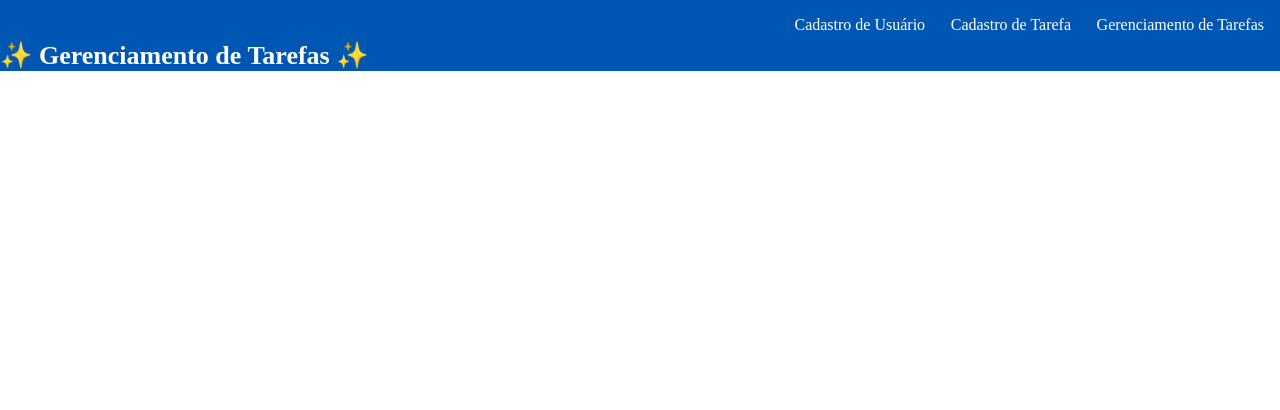
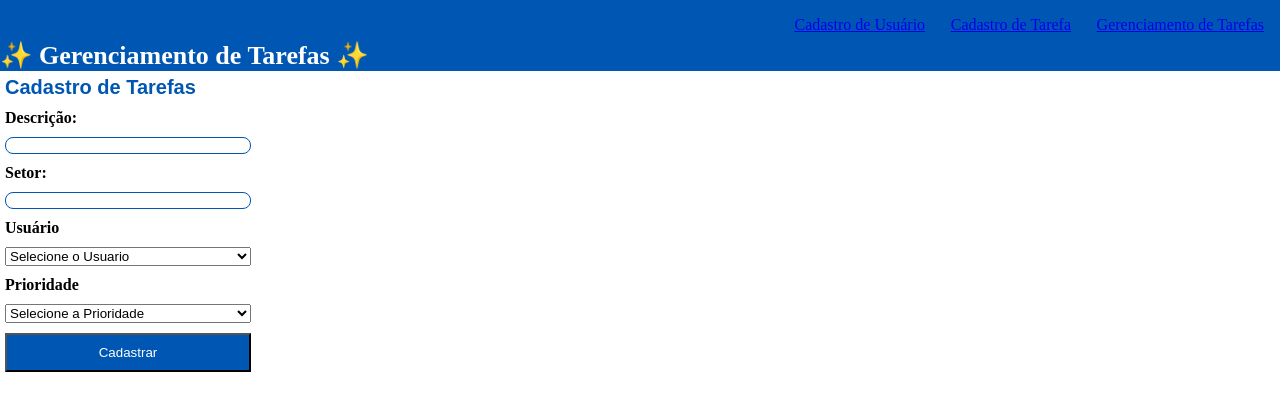
Before and after one commit to gabriela70707/Kanbam-Estilizado-Com-SCSS, a React (Vite) app: page /cadTarefa in a window 1280 px wide. Shown: the top 410 px of the page. Built offline with nearby package versions, Linux system fonts and the light colour scheme.

Commit message:
Adicionando novos componentes e implementando as rotas

```diff
--- a/package.json
+++ b/package.json
@@ -12,6 +12,7 @@
   "dependencies": {
     "react": "^19.1.1",
     "react-dom": "^19.1.1",
+    "react-router-dom": "^7.8.2",
     "sass": "^1.90.0"
   },
   "devDependencies": {
--- a/src/App.jsx
+++ b/src/App.jsx
@@ -1,13 +1,14 @@
-import { BarraNavegacao } from './componentes/BarraNavegacao';
-import { Cabecalho } from './componentes/Cabecalho';
+import { Rotas } from './Rotas/Rotas';
+import { BrowserRouter } from 'react-router-dom';
 import './Style/main.scss'
 
 function App() {
 
   return (
     <>
-      <BarraNavegacao/>
-      <Cabecalho/>
+      <BrowserRouter>
+        <Rotas />
+      </BrowserRouter>
     </>
   );
 }
--- /dev/null
+++ b/src/Rotas/Rotas.jsx
@@ -0,0 +1,18 @@
+import { Routes, Route } from "react-router-dom"
+import { Inicial } from "../paginas/Inicial"
+import { Quadro } from "../componentes/Quadro"
+import { CadTarefa } from "../paginas/CadTarefa"
+import { CadUsuario } from "../paginas/CadUsuario"
+
+export function Rotas(){
+    return(
+        <Routes>
+            <Route path="/" element = {<Inicial/>}>
+                {/* Preenchendo o outlet do inicial */}
+                <Route index element = {<Quadro />}/>
+                <Route path="cadTarefa" element = {<CadTarefa />}/>
+                <Route path="cadUsuario" element = {<CadUsuario/>}/>
+            </Route>
+        </Routes>
+    )
+}
--- /dev/null
+++ b/src/Style/cadastro.scss
@@ -0,0 +1,34 @@
+@use './variaveis.scss' as *;
+
+.formulario{
+    background-color: $backgound;
+    width: 20vw;
+    height: auto;
+    padding: 5px;
+    display: flex;
+    flex-direction: column;
+    gap: 10px;
+
+    .titulo{
+        color: $cor-destaque;
+        font-size: 20px;
+        font-family: Arial, Helvetica, sans-serif;
+    }
+
+    label{
+        font-weight: bold;
+    }
+
+    input{
+        font-weight: bold;
+        border: 1px solid $cor-destaque;
+        border-radius: 8px;
+    }
+
+    button{
+        padding: 10px;
+        background-color: $cor-destaque;
+        color: $font-color-white;
+        cursor: pointer;
+    }
+}
--- a/src/Style/main.scss
+++ b/src/Style/main.scss
@@ -1,4 +1,5 @@
 //Centralizador de CSS
 @use './cabecalho.scss';
 @use './variaveis.scss';
-@use './barraNavegacao.scss'
+@use './barraNavegacao.scss';
+@use './cadastro.scss';
--- a/src/Style/variaveis.scss
+++ b/src/Style/variaveis.scss
@@ -1,6 +1,7 @@
 $backgound: white;
 $cor-destaque: #0056b3;
 $font-color: black;
+$font-color-white: rgb(255, 255, 255);
 $font-size: 16px;
 $link-color: white;
 
--- a/src/componentes/BarraNavegacao.jsx
+++ b/src/componentes/BarraNavegacao.jsx
@@ -1,10 +1,12 @@
+import { Link } from "react-router-dom";
+
 export function BarraNavegacao(){
     return(
         <nav className="barra">
             <ul>
-                <li>Cadastro de Usuário</li>
-                <li>Cadastro de Tarefa</li>
-                <li>Gerenciamento de Tarefas</li>
+                <li><Link to= 'CadUsuario'>Cadastro de Usuário</Link></li>
+                <li><Link to='CadTarefa'>Cadastro de Tarefa</Link></li>
+                <li><Link to="/"> Gerenciamento de Tarefas</Link></li>
             </ul>
         </nav>
     );
--- a/src/componentes/Coluna.jsx
+++ b/src/componentes/Coluna.jsx
@@ -2,7 +2,7 @@ export function Coluna(){
     return(
         <section>
             <h2>Nome da Coluna</h2>
-            <p>Futuramente as Tarefas</p>
+            <p>Tarefas</p>
         </section>
     );
 }
--- a/src/componentes/Quadro.jsx
+++ b/src/componentes/Quadro.jsx
@@ -2,7 +2,7 @@ export function Quadro(){
 
     return (
       <main>
-        <h1>✨ Gerenciamento de Tarefas ✨</h1>
+        <h1>✨Tarefas ✨</h1>
       </main>
     );
 }
--- /dev/null
+++ b/src/paginas/CadTarefa.jsx
@@ -0,0 +1,30 @@
+export function CadTarefa(){
+    return(
+        <form className="formulario">
+            <h1 className="titulo">Cadastro de Tarefas</h1>
+            <label>Descrição:</label>
+            <input type="text" alt="Campo de descrição" required/>
+            <label>Setor:</label>
+            <input type="text" alt="Campo de setor" required/>
+
+            <label>Usuário</label>
+            <select>
+                <option>Selecione o Usuario</option>
+                <option>Leticia</option>
+                <option>Arthur</option>
+                <option>Paulo</option>
+            </select>
+
+            <label>Prioridade</label>
+            <select>
+                <option>Selecione a Prioridade</option>
+                <option>Alta</option>
+                <option>Media</option>
+                <option>Baixa</option>
+            </select>
+
+            <button>Cadastrar</button>
+
+        </form>
+    )
+}
--- /dev/null
+++ b/src/paginas/CadUsuario.jsx
@@ -0,0 +1,12 @@
+export function CadUsuario(){
+    return(
+        <form className="formulario">
+            <h1 className="titulo">Cadastro de Usuário</h1>
+            <label>Nome:</label>
+            <input type="text" required />
+            <label>Email:</label>
+            <input type="email" required />
+            <button type="submit">Cadastrar</button>
+        </form>
+    )
+}
--- /dev/null
+++ b/src/paginas/Inicial.jsx
@@ -0,0 +1,13 @@
+import { BarraNavegacao } from "../componentes/BarraNavegacao";
+import { Cabecalho } from "../componentes/Cabecalho";
+import { Outlet } from "react-router-dom";
+
+export function Inicial(){
+    return(
+        <>
+            <BarraNavegacao />
+            <Cabecalho />
+            <Outlet />
+        </>
+    )
+}
```
Also changed, not shown: 1 other file (tests, documents, lock files or other folders).
